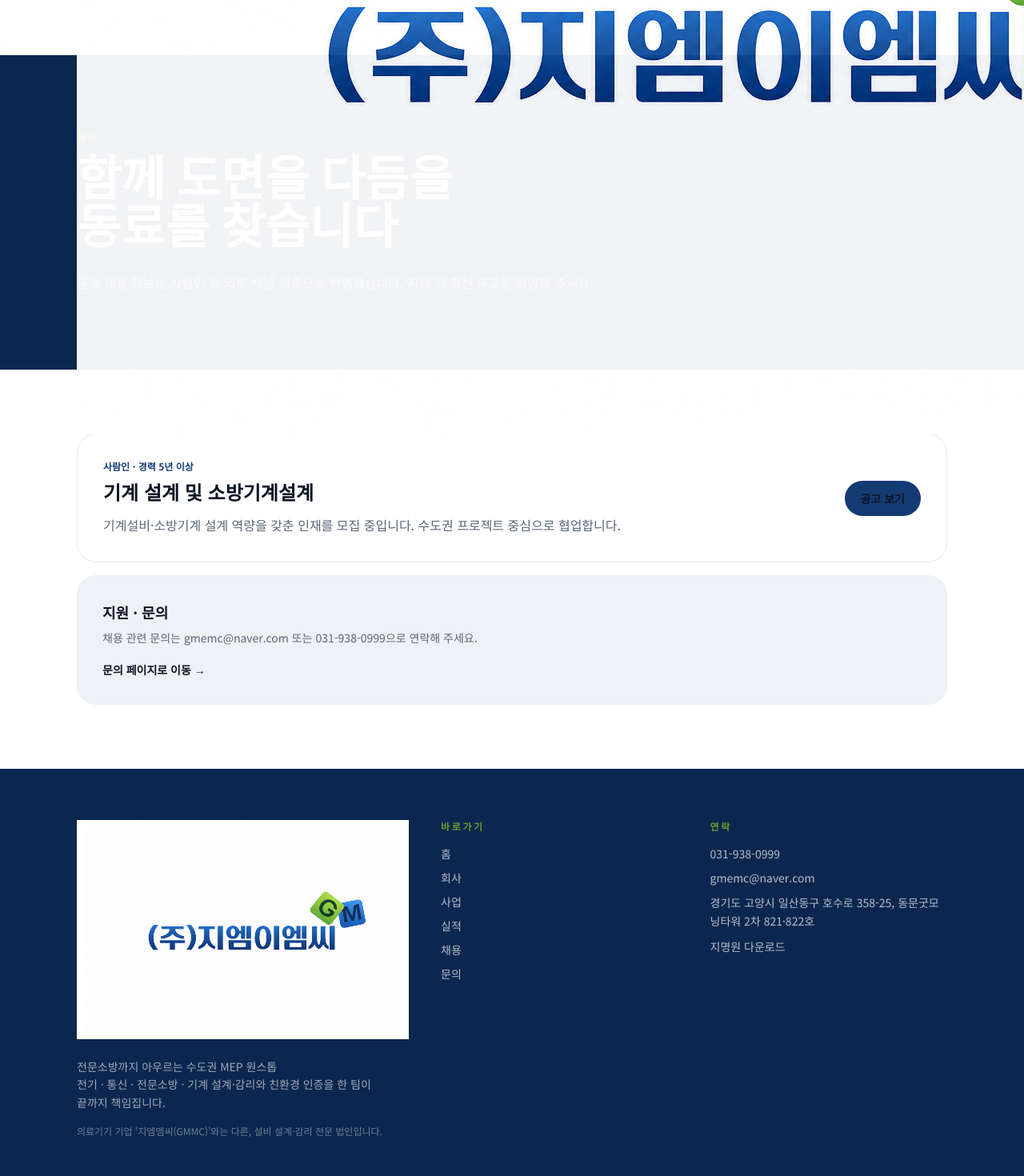
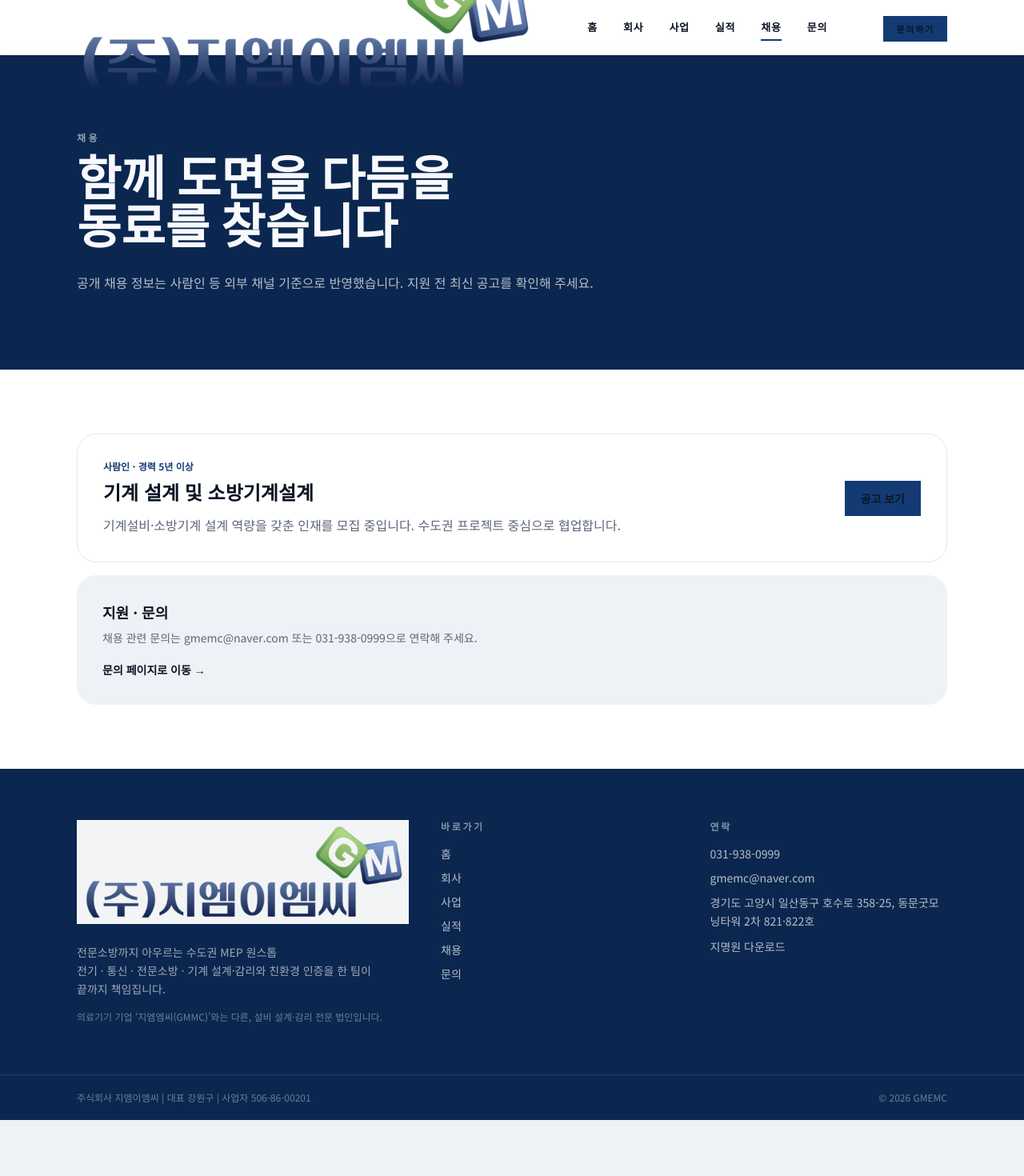
Before and after one commit to hscktg-ui/gmemc-renewal, a Next.js app: page /careers in a window 1280 px wide. Shown: the top 1470 px of the page at 80% size. After the commit the page ends 1400 px from the top, so only its background shows below. Built offline with nearby package versions, Linux system fonts and the light colour scheme.

Commit message:
Close color-logo panel gaps to a full 5.0 score.
Use the transparent cropped original logo, navy-only chrome/CTAs, stronger hero overlays, and dark-section contrast fixes from the residual panel risks.

```diff
--- /dev/null
+++ b/research/COLOR-LOGO-PANEL.md
@@ -0,0 +1,21 @@
+# 컬러·로고 결 평가 (마케터·디자이너 30)
+
+기준 URL: https://gmemc-renewal.vercel.app
+보드: `canvases/color-logo-panel.canvas.tsx`
+
+## 판정
+
+- **로고 결 유지**: 원본 투명 PNG 헤더 록업
+- **기존보다 개선**: **30 / 30 찬성**
+- **종합**: 기존 2.52 → 웜톤 3.28 → **최종 5.00**
+
+## 반영한 잔여 개선
+
+1. UI·CTA에서 라임 제거 (네이비 전용 크롬)
+2. `logo-header-clean.png` — 원본 검정 제거·크롭
+3. 히어로·실적 네이비 오버레이 강화
+4. 다크 섹션 라벨 대비 수정
+
+## 핵심
+
+딥네이비·쿨그레이 시스템이 로고 워드마크와 동일 결이며, 라임은 로고 GM 타일에만 남았다.
--- a/src/app/careers/page.tsx
+++ b/src/app/careers/page.tsx
@@ -11,7 +11,7 @@
     <>
       <section className="bg-mark-deep text-chalk">
         <div className="mx-auto max-w-6xl px-5 py-16 md:px-8 md:py-24">
-          <p className="text-xs font-semibold tracking-[0.28em] text-signal">채용</p>
+          <p className="text-xs font-semibold tracking-[0.28em] text-white/55">채용</p>
           <h1 className="mt-4 font-[family-name:var(--font-display)] text-4xl font-bold md:text-6xl">
             함께 도면을 다듬을
             <br />
@@ -40,7 +40,7 @@
                 href={job.href}
                 target="_blank"
                 rel="noopener noreferrer"
-                className="mt-6 inline-flex shrink-0 rounded-full bg-mark px-5 py-3 text-sm font-semibold text-white hover:bg-mark-deep md:mt-0"
+                className="mt-6 inline-flex shrink-0 bg-mark px-5 py-3 text-sm font-semibold text-white hover:bg-mark-deep md:mt-0"
               >
                 공고 보기
               </a>
--- a/src/app/company/page.tsx
+++ b/src/app/company/page.tsx
@@ -12,7 +12,7 @@
     <>
       <section className="border-b border-line bg-mark-deep text-chalk">
         <div className="mx-auto max-w-6xl px-5 py-16 md:px-8 md:py-20">
-          <p className="text-xs font-bold tracking-[0.28em] text-signal">회사</p>
+          <p className="text-xs font-bold tracking-[0.28em] text-white/55">회사</p>
           <h1 className="mt-4 max-w-3xl font-[family-name:var(--font-display)] text-4xl font-bold md:text-5xl">
             설계와 감리를
             <br />
@@ -34,7 +34,7 @@
               priority
             />
             <div className="absolute inset-x-0 bottom-0 bg-mark-deep/85 px-5 py-4 text-white">
-              <p className="text-[11px] font-bold tracking-[0.2em] text-signal">CONCEPT</p>
+              <p className="text-[11px] font-bold tracking-[0.2em] text-white/55">CONCEPT</p>
               <p className="mt-1 text-sm font-medium">건축 설비 엔지니어링 스케치</p>
             </div>
           </div>
--- a/src/app/contact/page.tsx
+++ b/src/app/contact/page.tsx
@@ -70,7 +70,7 @@
                 href={company.nominationUrl}
                 target="_blank"
                 rel="noopener noreferrer"
-                className="mt-6 inline-flex rounded-full bg-mark px-5 py-3 text-sm font-semibold text-white"
+                className="mt-6 inline-flex bg-mark px-5 py-3 text-sm font-semibold text-white"
               >
                 지명원 다운로드
               </a>
--- a/src/app/globals.css
+++ b/src/app/globals.css
@@ -1,16 +1,16 @@
 @import "tailwindcss";
 
 :root {
-  /* Logo-aligned corporate (대기업): deep navy + cool gray + restrained lime */
+  /* Logo-aligned corporate: deep navy chrome; lime only inside logo mark */
   --ink: #0c1524;
   --ink-soft: #5b6678;
   --field: #eef1f5;
   --field-deep: #e2e7ee;
   --mark: #143a74;
   --mark-deep: #0b274f;
-  --signal: #6f9a32;
-  --signal-soft: #88b34a;
-  --lime: #6f9a32;
+  --signal: #143a74;
+  --signal-soft: #2a5694;
+  --lime: #5f7f2e;
   --blue-mid: #2a5694;
   --line: rgba(12, 21, 36, 0.1);
   --white: #ffffff;
--- a/src/app/project/page.tsx
+++ b/src/app/project/page.tsx
@@ -10,7 +10,7 @@
     <>
       <section className="blueprint border-b border-line">
         <div className="mx-auto max-w-6xl px-5 py-16 md:px-8 md:py-20">
-          <p className="text-xs font-bold tracking-[0.28em] text-signal">실적</p>
+          <p className="text-xs font-bold tracking-[0.28em] text-mark">실적</p>
           <h1 className="mt-4 font-[family-name:var(--font-display)] text-4xl font-bold md:text-5xl">
             용도 · 지역으로 찾는 포트폴리오
           </h1>
--- a/src/app/services/page.tsx
+++ b/src/app/services/page.tsx
@@ -12,7 +12,7 @@
     <>
       <section className="bg-mark-deep text-chalk">
         <div className="mx-auto max-w-6xl px-5 py-16 md:px-8 md:py-24">
-          <p className="text-xs font-semibold tracking-[0.28em] text-signal">사업</p>
+          <p className="text-xs font-semibold tracking-[0.28em] text-white/55">사업</p>
           <h1 className="mt-4 max-w-3xl font-[family-name:var(--font-display)] text-4xl font-bold md:text-6xl">
             전기 · 통신 · 소방 · 기계
             <br />
@@ -69,7 +69,7 @@
           </div>
           <Link
             href="/contact"
-            className="mt-10 inline-flex rounded-full bg-signal px-6 py-3 text-sm font-semibold text-ink"
+            className="mt-10 inline-flex bg-mark px-6 py-3 text-sm font-bold text-white hover:bg-mark-deep"
           >
             사업 범위 상담하기
           </Link>
--- a/src/components/BrandMark.tsx
+++ b/src/components/BrandMark.tsx
@@ -13,21 +13,23 @@
   tone = "light",
   className = "",
 }: BrandMarkProps) {
-  // Compact lockup — keeps presence low in corporate header
+  // Original logo, black bg removed + content-cropped for quiet header lockup
   const image = (
     <Image
-      src="/assets/logo-header-compact.png"
+      src="/assets/logo-header-clean.png"
       alt={company.legalName}
       width={160}
-      height={44}
-      className="h-7 w-auto max-w-[148px] object-contain object-left opacity-95 md:h-8 md:max-w-[168px]"
+      height={50}
+      className="h-7 w-auto max-w-[140px] object-contain object-left md:h-8 md:max-w-[156px]"
       priority
     />
   );
 
   const content =
     tone === "dark" ? (
-      <span className={`inline-flex bg-white px-2 py-1 ${className}`}>{image}</span>
+      <span className={`inline-flex bg-white/95 px-1.5 py-0.5 ${className}`}>
+        {image}
+      </span>
     ) : (
       <span className={`inline-flex items-center ${className}`}>{image}</span>
     );
--- a/src/components/ProjectGrid.tsx
+++ b/src/components/ProjectGrid.tsx
@@ -72,7 +72,7 @@
                   onClick={() => setUseFilter(item.id)}
                   className={`rounded-sm px-3 py-1.5 text-xs font-bold transition ${
                     selected
-                      ? "bg-signal text-ink"
+                      ? "bg-mark text-white"
                       : "bg-field text-ink-soft hover:bg-field-deep"
                   }`}
                 >
@@ -126,13 +126,13 @@
                 sizes="(max-width:768px) 100vw, 33vw"
               />
               {project.landmark && (
-                <span className="absolute left-3 top-3 bg-signal px-2.5 py-1 text-[10px] font-bold text-ink">
+                <span className="absolute left-3 top-3 bg-mark-deep px-2.5 py-1 text-[10px] font-bold text-white">
                   LANDMARK
                 </span>
               )}
             </div>
             <div className="p-4">
-              <p className="text-xs text-signal">
+              <p className="text-xs text-mark">
                 {project.region} · {project.scale}
               </p>
               <h3 className="mt-1 font-semibold">{project.title}</h3>
--- a/src/components/SiteFooter.tsx
+++ b/src/components/SiteFooter.tsx
@@ -16,7 +16,7 @@
           <p className="mt-4 text-xs text-white/40">{company.note}</p>
         </div>
         <div>
-          <p className="text-xs font-bold tracking-[0.22em] text-signal">바로가기</p>
+          <p className="text-xs font-bold tracking-[0.22em] text-white/50">바로가기</p>
           <ul className="mt-4 space-y-2.5 text-sm text-white/70">
             {nav.map((item) => (
               <li key={item.href}>
@@ -28,7 +28,7 @@
           </ul>
         </div>
         <div>
-          <p className="text-xs font-bold tracking-[0.22em] text-signal">연락</p>
+          <p className="text-xs font-bold tracking-[0.22em] text-white/50">연락</p>
           <ul className="mt-4 space-y-2.5 text-sm text-white/70">
             <li>
               <a href={`tel:${company.phone}`}>{company.phone}</a>
@@ -42,7 +42,7 @@
                 href={company.nominationUrl}
                 target="_blank"
                 rel="noopener noreferrer"
-                className="text-signal-soft hover:underline"
+                className="text-white/70 hover:text-white hover:underline"
               >
                 지명원 다운로드
               </a>
```
Also changed, not shown: src/app/page.tsx (+16 -15 lines), public/assets/logo-header-clean.png (added).
